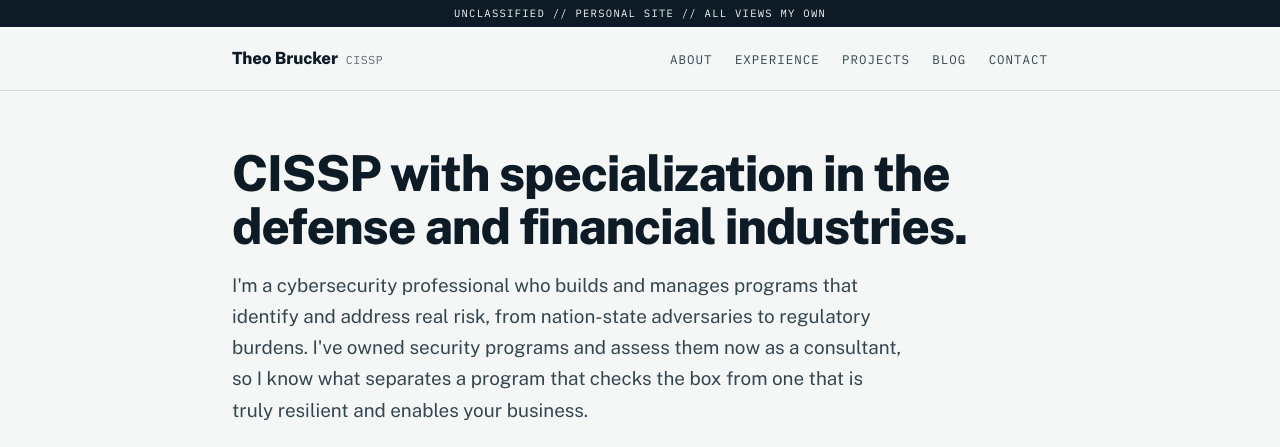
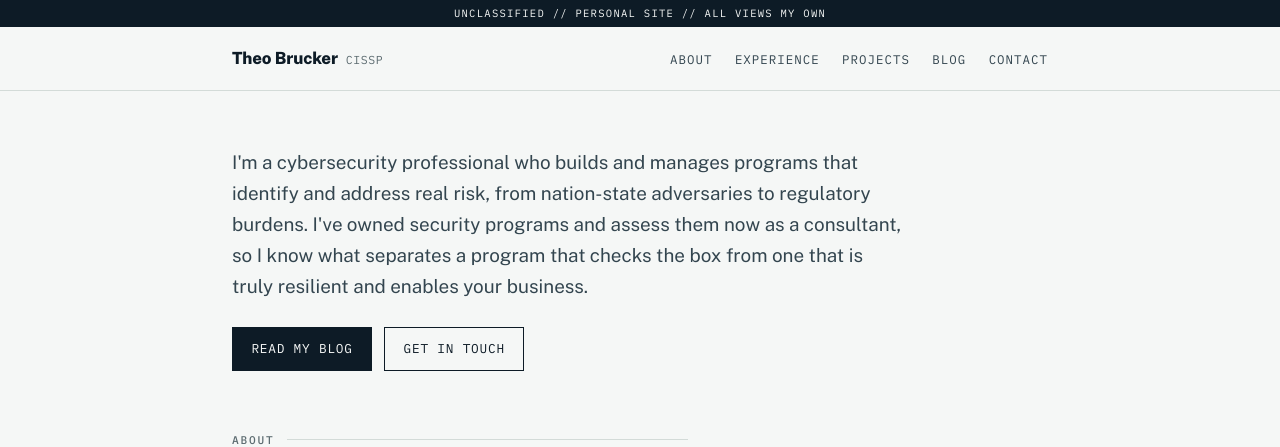
Before and after one commit to theodore-brucker/cybersecurity-portfolio, an Eleventy site: page site/index.njk in a window 1280 px wide. Shown: the top 447 px of the page. Built offline with nearby package versions, Linux system fonts and the light colour scheme; Eleventy itself is replaced by a stand-in of ours; files that its build step writes are made by us from their sources.

Commit message:
removed cringe hero line

```diff
--- a/site/index.njk
+++ b/site/index.njk
@@ -67,7 +67,6 @@ description: "Theo Brucker: CISSP-certified cybersecurity professional who build
 </script>
 
 <section id="intro">
-    <h1>CISSP with specialization in the defense and financial industries.</h1>
     <p class="lede">I'm a cybersecurity professional who builds and manages programs that identify and address real risk, from nation-state adversaries to regulatory burdens. I've owned security programs and assess them now as a consultant, so I know what separates a program that checks the box from one that is truly resilient and enables your business.</p>
     <div class="cta-row">
         <a href="/blog/" class="cta-button">Read my blog</a>
```
